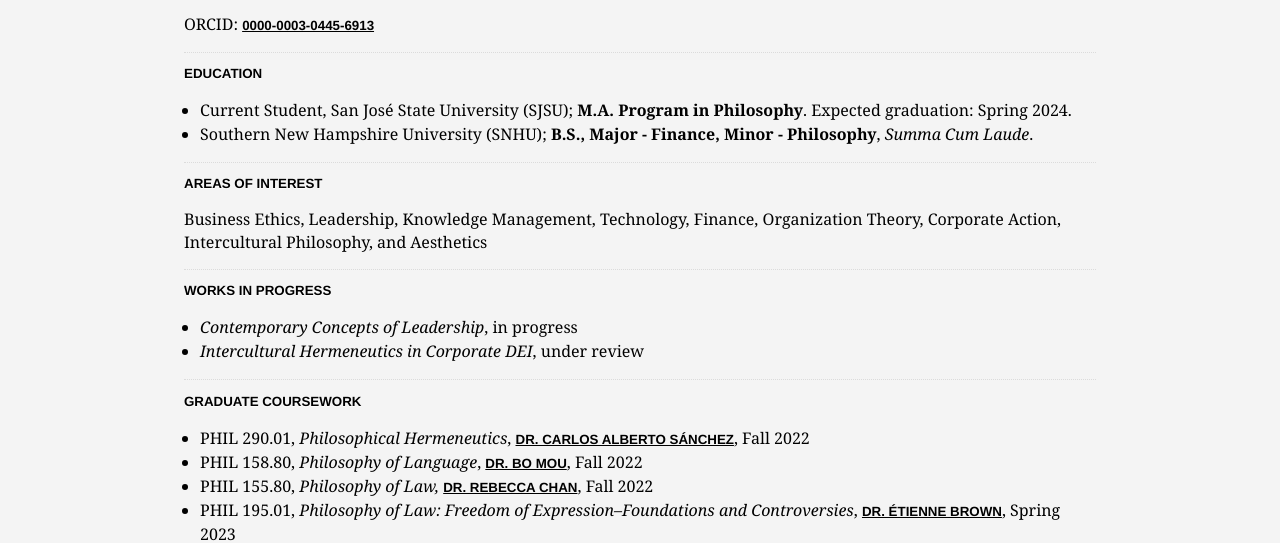
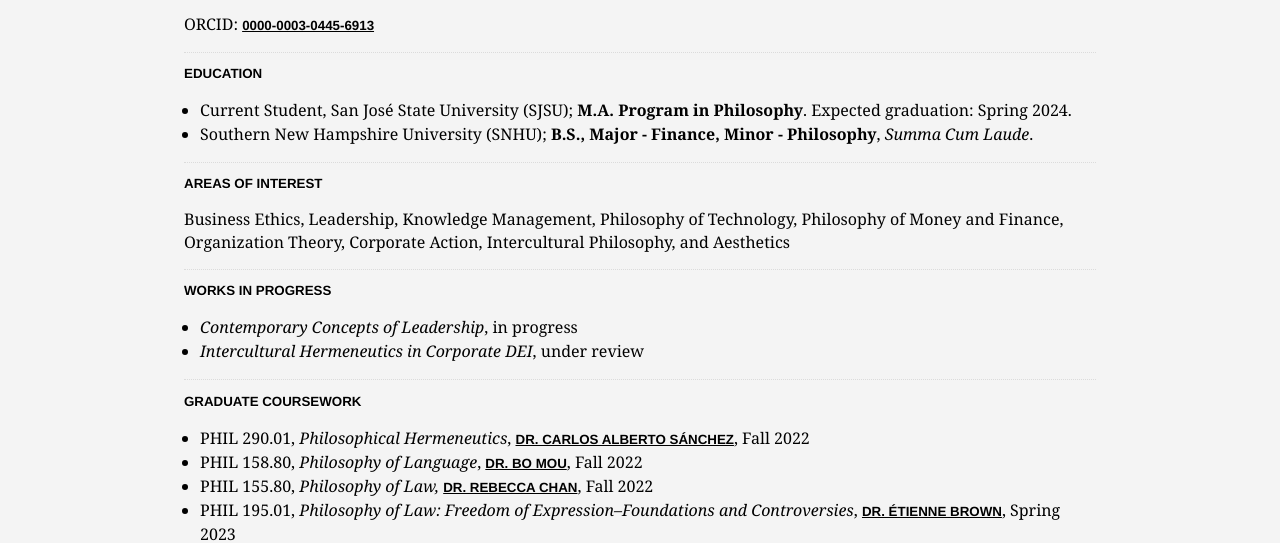
Before and after one commit to bradyjfrey/bradyjfrey_grid, a plain HTML site: page cv.html in a window 1280 px wide. Shown: the part 195-738 px from the top of the page. Drawn offline with Linux system fonts and the light colour scheme; a web font is replaced by a local one.

Commit message:
clean up the lingo

```diff
--- a/cv.html
+++ b/cv.html
@@ -46,7 +46,7 @@
             </ul>
 
             <h4 class="cvh">Areas of Interest</h4>
-            <p class="cvv">Business Ethics, Leadership, Knowledge Management, Technology, Finance, Organization Theory, Corporate Action, Intercultural Philosophy, and Aesthetics</p>
+            <p class="cvv">Business Ethics, Leadership, Knowledge Management, Philosophy of Technology, Philosophy of Money and Finance, Organization Theory, Corporate Action, Intercultural Philosophy, and Aesthetics</p>
 
             <h4 class="cvh">Works in Progress</h4>
             <ul class="cvv">
```
